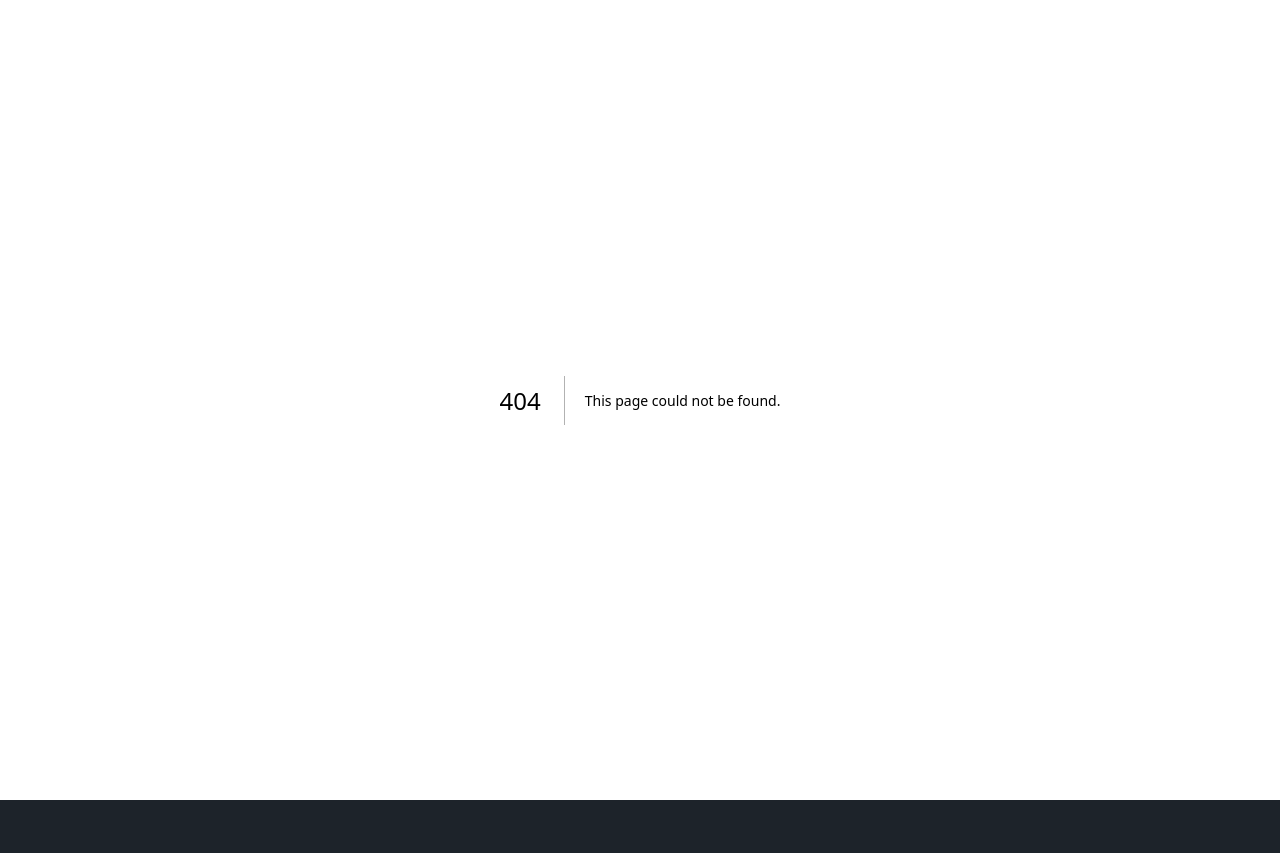
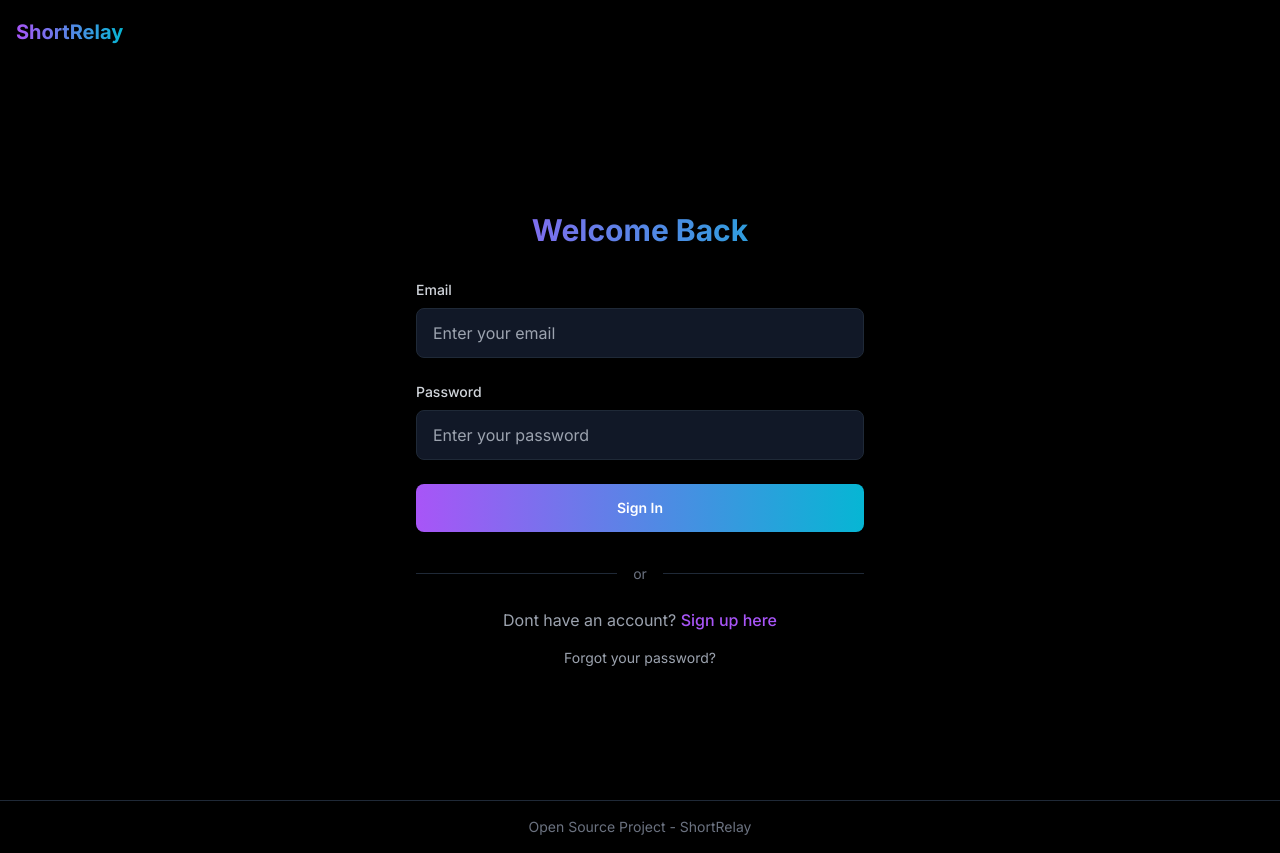
Before and after one commit to pkalsi97/ShortRelay, a Next.js app in the folder web/: page /login in a window 1280 px wide. Before the commit this address had no page. Before the commit the page ends 800 px from the top, so only its background shows below. Built offline with nearby package versions, Linux system fonts and the light colour scheme.

Commit message:
feat(web): implemented login page

```diff
--- /dev/null
+++ b/web/src/app/login/page.tsx
@@ -0,0 +1,181 @@
+'use client';
+
+import Link from 'next/link';
+import { useState } from 'react';
+
+interface FormData {
+  email: string;
+  password: string;
+}
+
+interface FormErrors {
+  email?: string;
+  password?: string;
+}
+
+export default function Login() {
+  const [formData, setFormData] = useState<FormData>({
+    email: '',
+    password: '',
+  });
+
+  const [errors, setErrors] = useState<FormErrors>({});
+
+  const validateForm = (): boolean => {
+    const newErrors: FormErrors = {};
+
+    // Email validation
+    if (!formData.email) {
+      newErrors.email = 'Email is required';
+    } else if (!/\S+@\S+\.\S+/.test(formData.email)) {
+      newErrors.email = 'Please enter a valid email';
+    }
+
+    // Password validation
+    if (!formData.password) {
+      newErrors.password = 'Password is required';
+    } else if (formData.password.length < 5) {
+      newErrors.password = 'Password must be at least 5 characters';
+    }
+
+    setErrors(newErrors);
+    return Object.keys(newErrors).length === 0;
+  };
+
+  const handleSubmit = (e: React.FormEvent) => {
+    e.preventDefault();
+
+    if (validateForm()) {
+      // Proceed with login
+      console.log('Form is valid', formData);
+    }
+  };
+
+  const handleChange = (e: React.ChangeEvent<HTMLInputElement>) => {
+    const { name, value } = e.target;
+    setFormData(prev => ({
+      ...prev,
+      [name]: value
+    }));
+    // Clear error when user starts typing
+    if (errors[name as keyof FormErrors]) {
+      setErrors(prev => ({
+        ...prev,
+        [name]: undefined
+      }));
+    }
+  };
+
+  return (
+    <main className="min-h-screen bg-black overflow-x-hidden">
+      {/* Navbar */}
+      <div className="navbar bg-black/50 backdrop-blur-sm fixed top-0 z-50 px-4">
+        <div className="flex-1">
+          <Link
+            href="/"
+            className="text-xl font-bold bg-gradient-to-r from-purple-500 to-cyan-500 text-transparent bg-clip-text"
+          >
+            ShortRelay
+          </Link>
+        </div>
+      </div>
+
+      {/* Login Form */}
+      <div className="relative pt-20">
+        {/* Gradient Orb Background */}
+        <div className="absolute top-0 -left-4 w-72 h-72 bg-purple-500 rounded-full mix-blend-multiply filter blur-xl opacity-20 animate-blob"></div>
+        <div className="absolute top-0 -right-4 w-72 h-72 bg-cyan-500 rounded-full mix-blend-multiply filter blur-xl opacity-20 animate-blob animation-delay-2000"></div>
+
+        <div className="relative min-h-[90vh] flex items-center justify-center px-4">
+          <div className="w-full max-w-md">
+            <h2 className="text-3xl font-bold mb-8 text-center bg-gradient-to-r from-purple-500 to-cyan-500 text-transparent bg-clip-text">
+              Welcome Back
+            </h2>
+
+            <form onSubmit={handleSubmit} className="space-y-6">
+              <div>
+                <label className="block text-gray-300 text-sm font-medium mb-2">
+                  Email
+                </label>
+                <input
+                  type="email"
+                  name="email"
+                  value={formData.email}
+                  onChange={handleChange}
+                  className={`w-full px-4 py-3 bg-gray-900 border ${
+                    errors.email ? 'border-red-500' : 'border-gray-800'
+                  } rounded-lg focus:ring-2 focus:ring-purple-500 focus:border-transparent transition-all text-gray-100`}
+                  placeholder="Enter your email"
+                />
+                {errors.email && (
+                  <p className="mt-1 text-sm text-red-500">{errors.email}</p>
+                )}
+              </div>
+
+              <div>
+                <label className="block text-gray-300 text-sm font-medium mb-2">
+                  Password
+                </label>
+                <input
+                  type="password"
+                  name="password"
+                  value={formData.password}
+                  onChange={handleChange}
+                  className={`w-full px-4 py-3 bg-gray-900 border ${
+                    errors.password ? 'border-red-500' : 'border-gray-800'
+                  } rounded-lg focus:ring-2 focus:ring-purple-500 focus:border-transparent transition-all text-gray-100`}
+                  placeholder="Enter your password"
+                />
+                {errors.password && (
+                  <p className="mt-1 text-sm text-red-500">{errors.password}</p>
+                )}
+              </div>
+
+              <button
+                type="submit"
+                className="w-full btn bg-gradient-to-r from-purple-500 to-cyan-500 border-0 text-white hover:opacity-90"
+              >
+                Sign In
+              </button>
+            </form>
+
+            <div className="mt-8 text-center">
+              <div className="relative">
+                <div className="absolute inset-0 flex items-center">
+                  <div className="w-full border-t border-gray-800"></div>
+                </div>
+                <div className="relative flex justify-center">
+                  <span className="px-4 bg-black text-sm text-gray-500">or</span>
+                </div>
+              </div>
+
+              <p className="mt-6 text-gray-400">
+                Dont have an account?{' '}
+                <Link
+                  href="/signup"
+                  className="font-medium text-purple-500 hover:text-purple-400 transition-colors"
+                >
+                  Sign up here
+                </Link>
+              </p>
+
+              <Link
+                href="/forgot-password"
+                className="mt-4 inline-block text-sm text-gray-400 hover:text-gray-300 transition-colors"
+              >
+                Forgot your password?
+              </Link>
+            </div>
+          </div>
+        </div>
+      </div>
+
+      {/* Footer */}
+      <footer className="footer footer-center p-4 text-gray-500 border-t border-gray-800">
+        <div>
+          <p>Open Source Project - ShortRelay</p>
+        </div>
+      </footer>
+    </main>
+  )
+}
```
